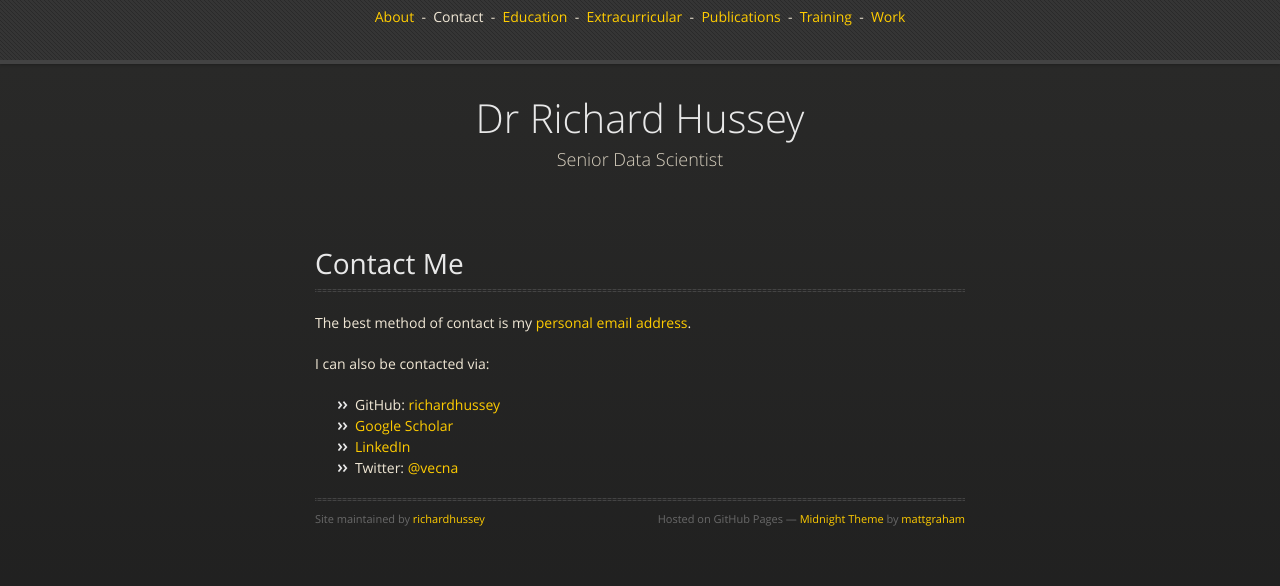
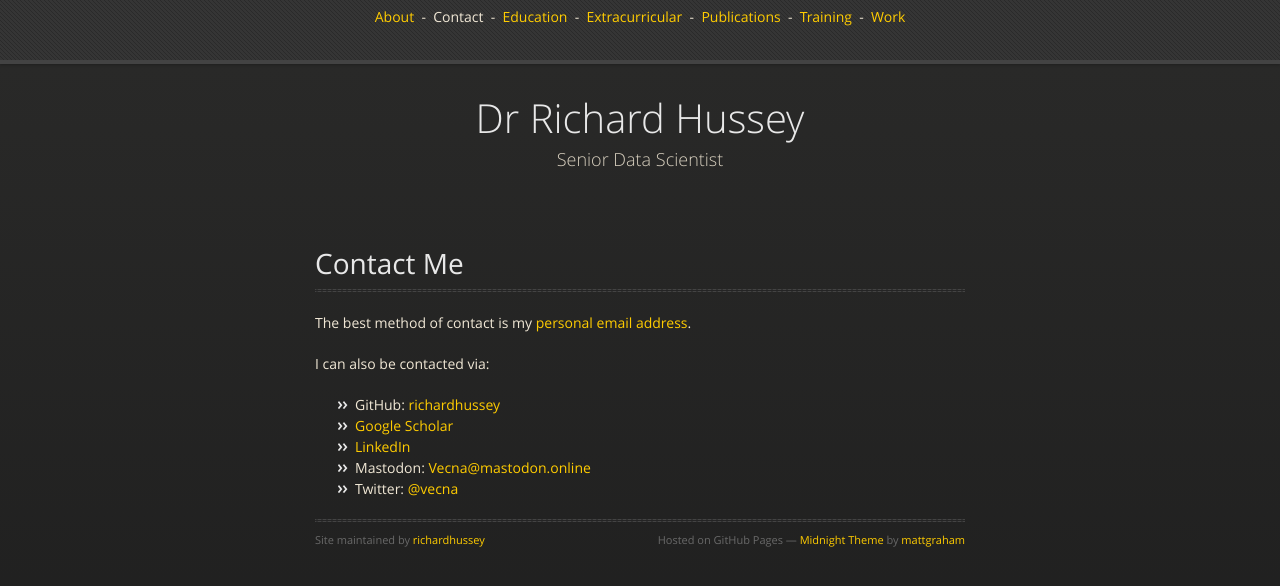
Before and after one commit to richardhussey/richardhussey.github.io, a Jekyll site: the page built from contact.md, in a window 1280 px wide. Shown: the top 586 px of the page. Built offline with Jekyll 4.4.1, drawn with Linux system fonts in a browser that asks for light colours.

Commit message:
Add Mastodon username to Contact Me

```diff
--- a/_config.yml
+++ b/_config.yml
@@ -25,6 +25,7 @@ description: >- # this means to ignore newlines until "baseurl:"
 baseurl: "" # the subpath of your site, e.g. /blog
 url: "https://www.richardhussey.net/" # the base hostname & protocol for your site, e.g. http://example.com
 twitter_username: vecna
+mastodon_username: Vecna@mastodon.online
 github_username: richardhussey
 
 # Layout flags
--- a/contact.md
+++ b/contact.md
@@ -9,4 +9,5 @@ I can also be contacted via:
 + GitHub: [{{ site.github.owner_name }}]({{site.github.owner_url}})
 + [Google Scholar](https://scholar.google.com/citations?user=Jh14gGMAAAAJ&hl=en)
 + [LinkedIn](https://www.linkedin.com/in/richard-hussey-a5028573/)
++ Mastodon: [{{site.mastodon_username}}](https://mastodon.online/@Vecna)
 + Twitter: [@{{ site.twitter_username }}](https://twitter.com/{{site.twitter_username}})
```
